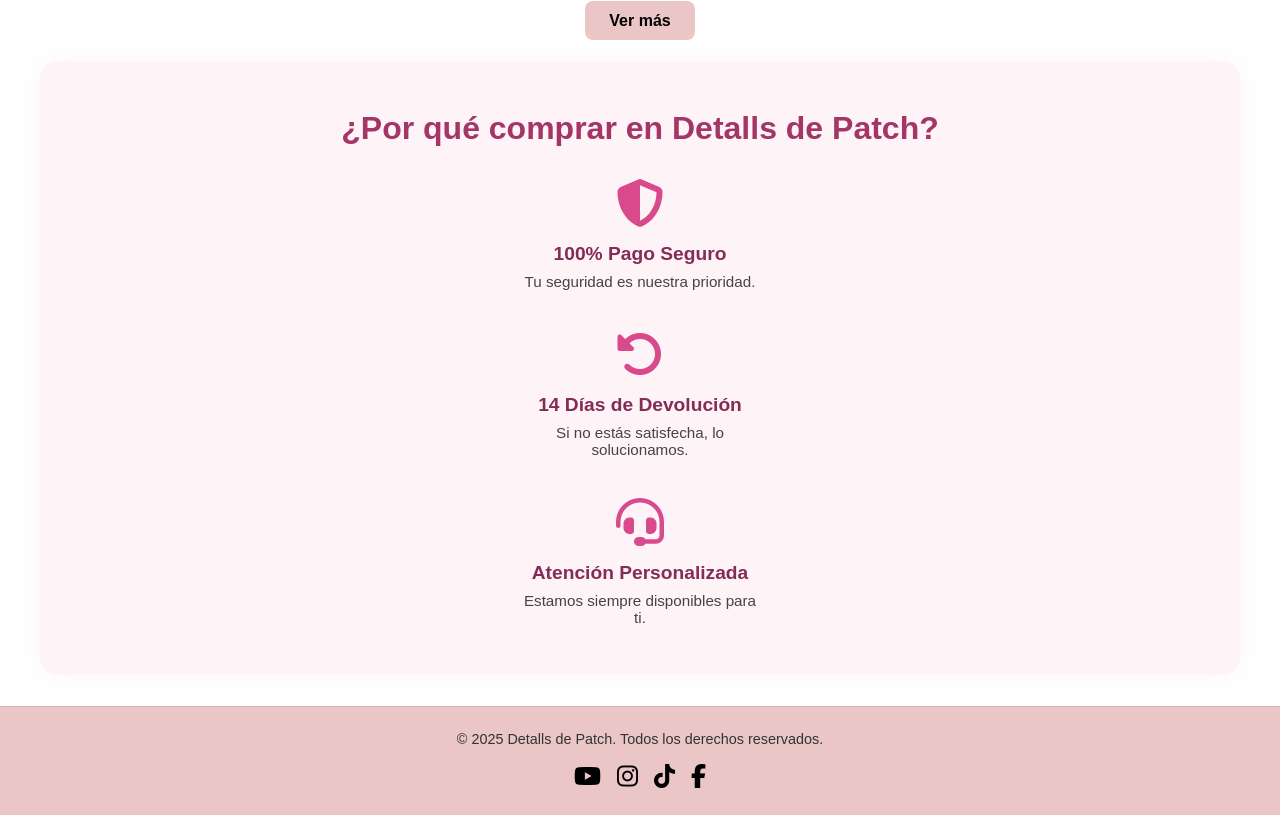
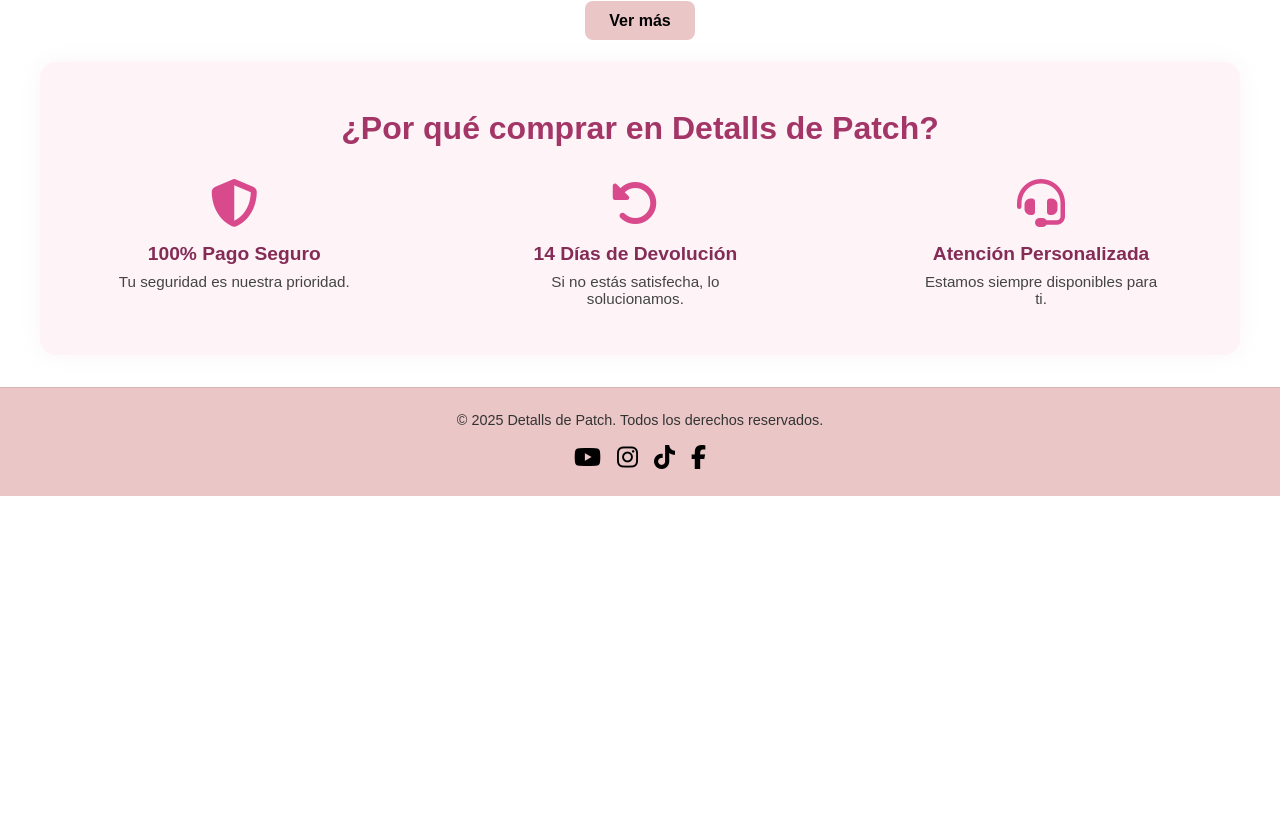
Before and after one commit to JordiLlopis10/tfg, a Vue app in the folder frontend/: page / in a window 1280 px wide. Shown: the part 1097-1912 px from the top of the page. After the commit the page ends 1593 px from the top, so only its background shows below. Built offline with nearby package versions, Linux system fonts and the light colour scheme; no server answers.

Commit message:
corregido

```diff
--- a/frontend/src/views/HomeView.vue
+++ b/frontend/src/views/HomeView.vue
@@ -428,6 +428,12 @@ body {
   gap: 2.5rem;
 }
 
+@media(min-width: 768px) {
+  .beneficios {
+    flex-direction: row;
+    justify-content: space-around;
+  }
+}
 
 .beneficio {
   max-width: 240px;
```
